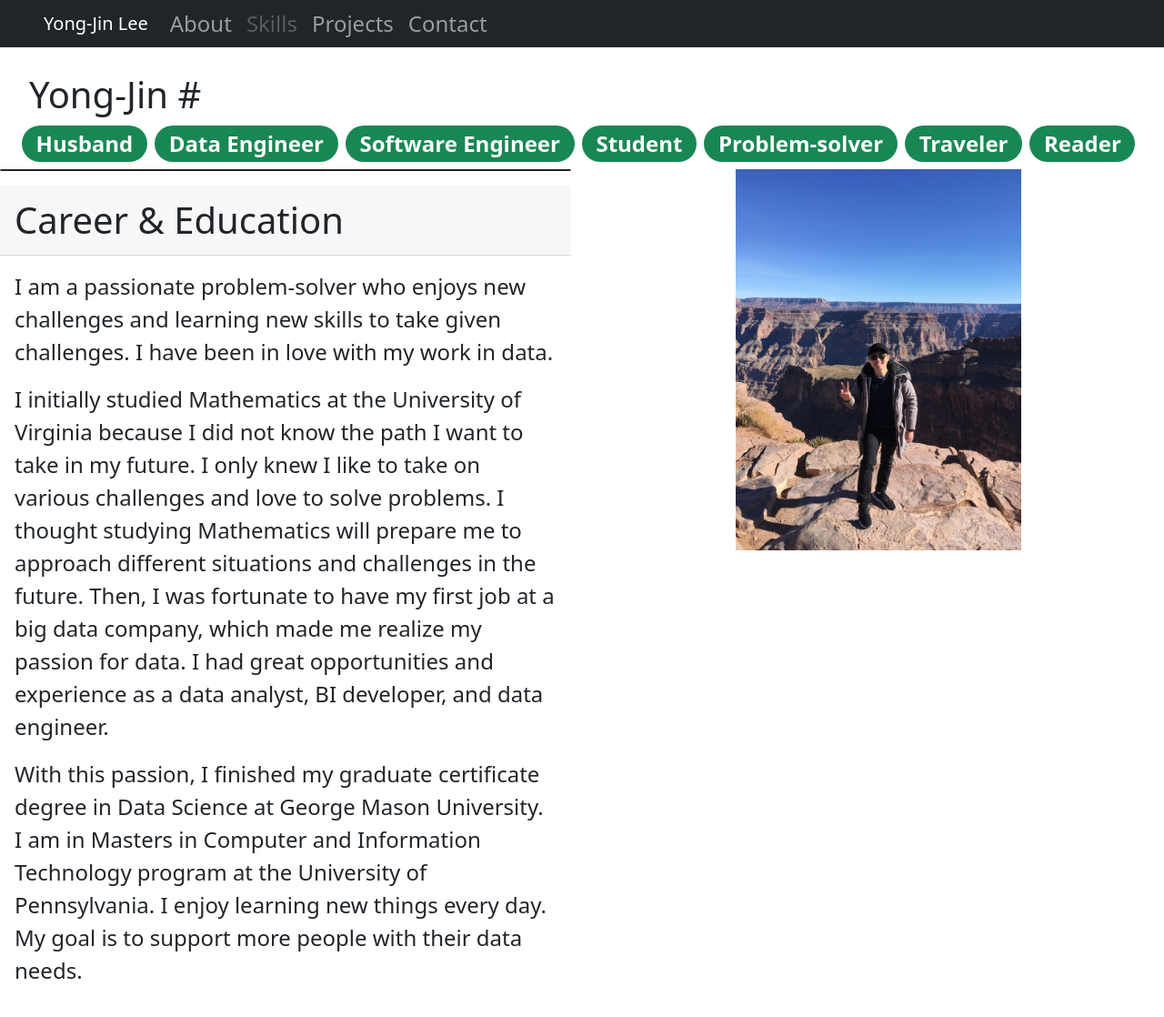
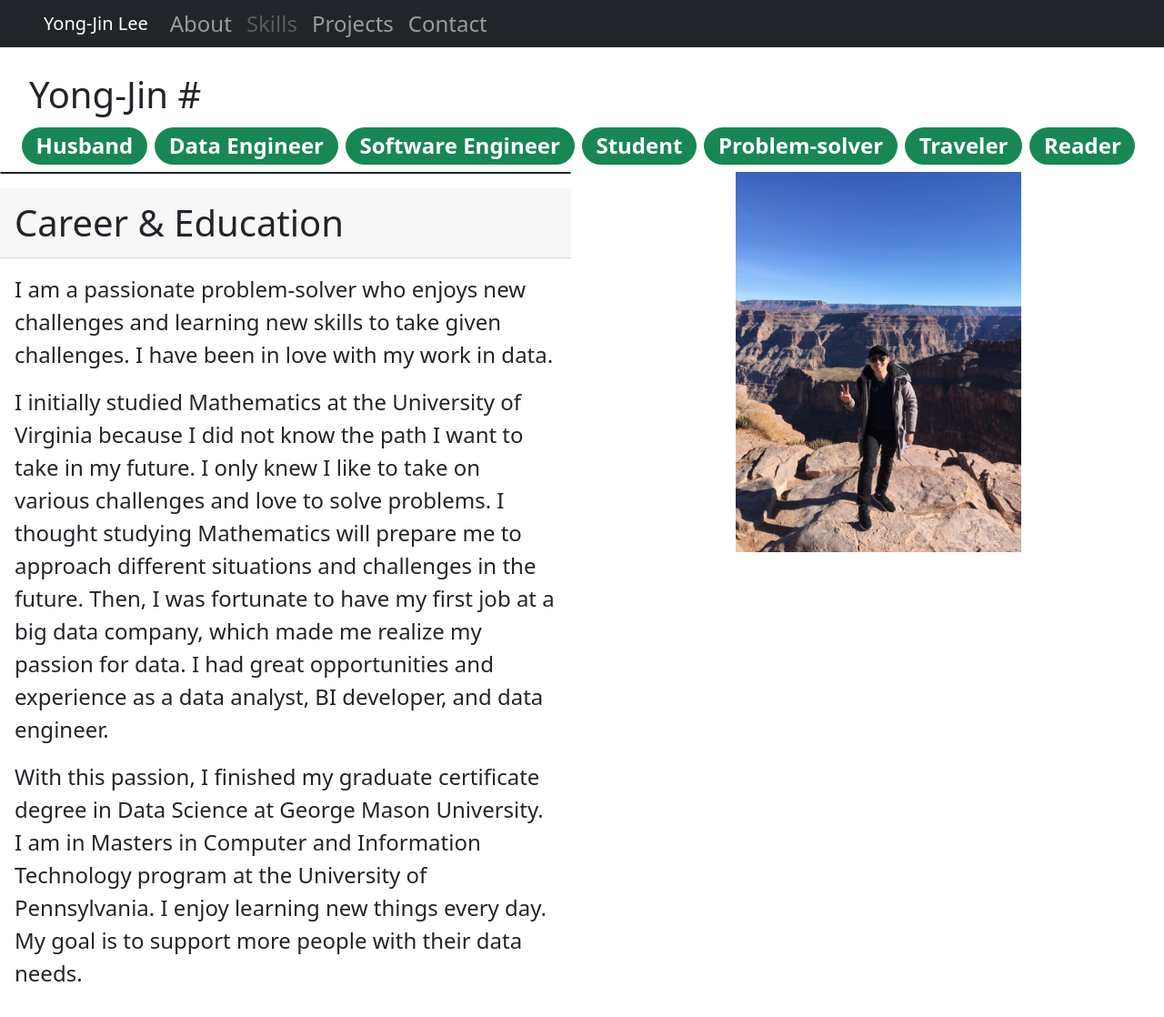
Before and after one commit to yj-lee0503/yj-lee0503.github.io, a Jekyll site: the page built from about.html, in a window 1280 px wide and 1120 px high. Shown: the whole window at 91% size. Built offline with Jekyll 4.4.1, drawn with Linux system fonts in a browser that asks for light colours; nearby versions of some CDN libraries; comment, search, counter and statistics services are not loaded.

Commit message:
add marginon badges

```diff
--- a/about.html
+++ b/about.html
@@ -8,13 +8,13 @@ layout: default
             Yong-Jin &#35
         </h1>
         <h2 style="margin-left: 1.5rem">
-            <span class="badge rounded-pill bg-success">Husband</span>
-            <span class="badge rounded-pill bg-success">Data Engineer</span>
-            <span class="badge rounded-pill bg-success">Software Engineer</span>
-            <span class="badge rounded-pill bg-success">Student</span>
-            <span class="badge rounded-pill bg-success">Problem-solver</span>
-            <span class="badge rounded-pill bg-success">Traveler</span>
-            <span class="badge rounded-pill bg-success">Reader</span>
+            <span class="badge mt-1 rounded-pill bg-success">Husband</span>
+            <span class="badge mt-1 rounded-pill bg-success">Data Engineer</span>
+            <span class="badge mt-1 rounded-pill bg-success">Software Engineer</span>
+            <span class="badge mt-1 rounded-pill bg-success">Student</span>
+            <span class="badge mt-1 rounded-pill bg-success">Problem-solver</span>
+            <span class="badge mt-1 rounded-pill bg-success">Traveler</span>
+            <span class="badge mt-1 rounded-pill bg-success">Reader</span>
         </h2>
     </div>
     <div class="row">
```
